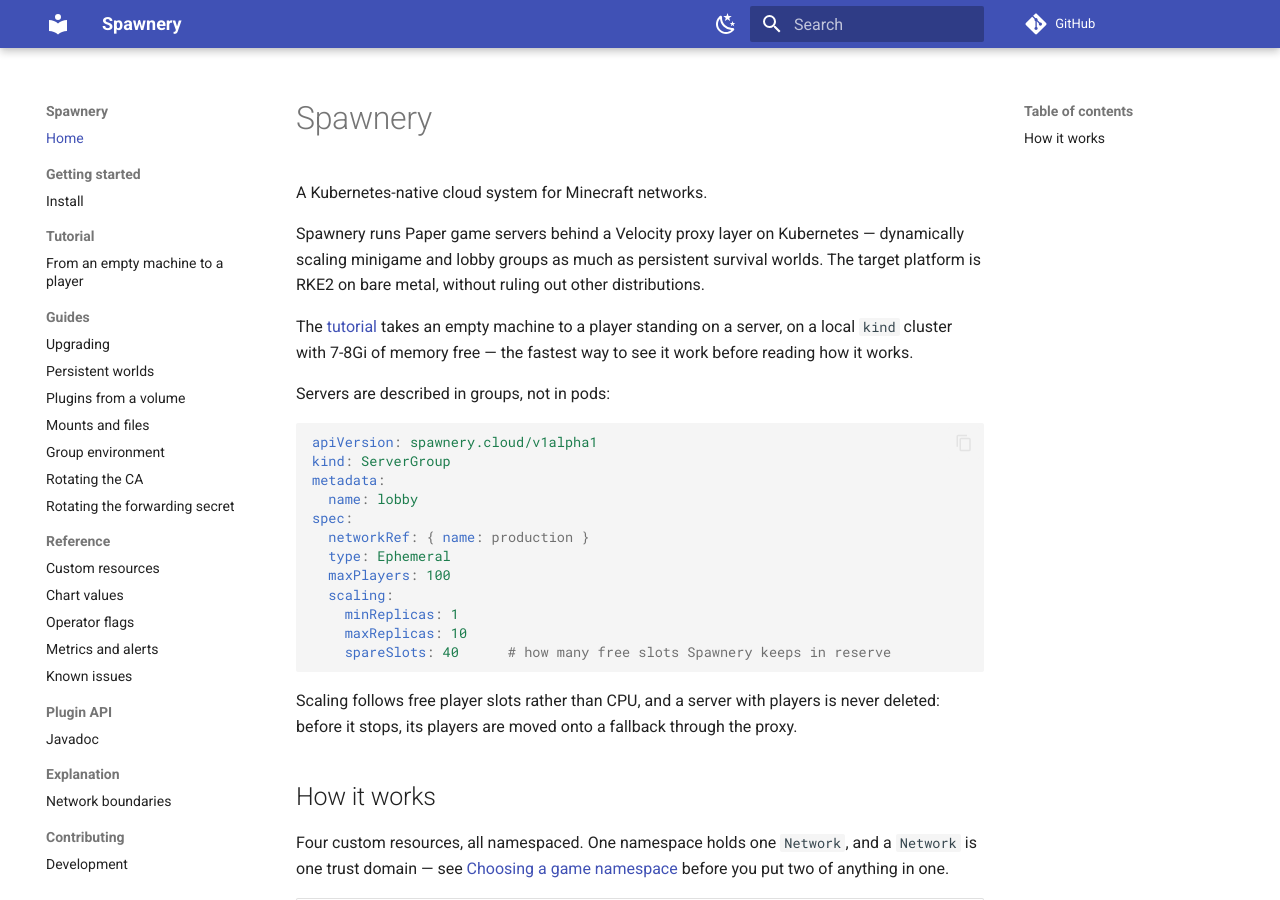
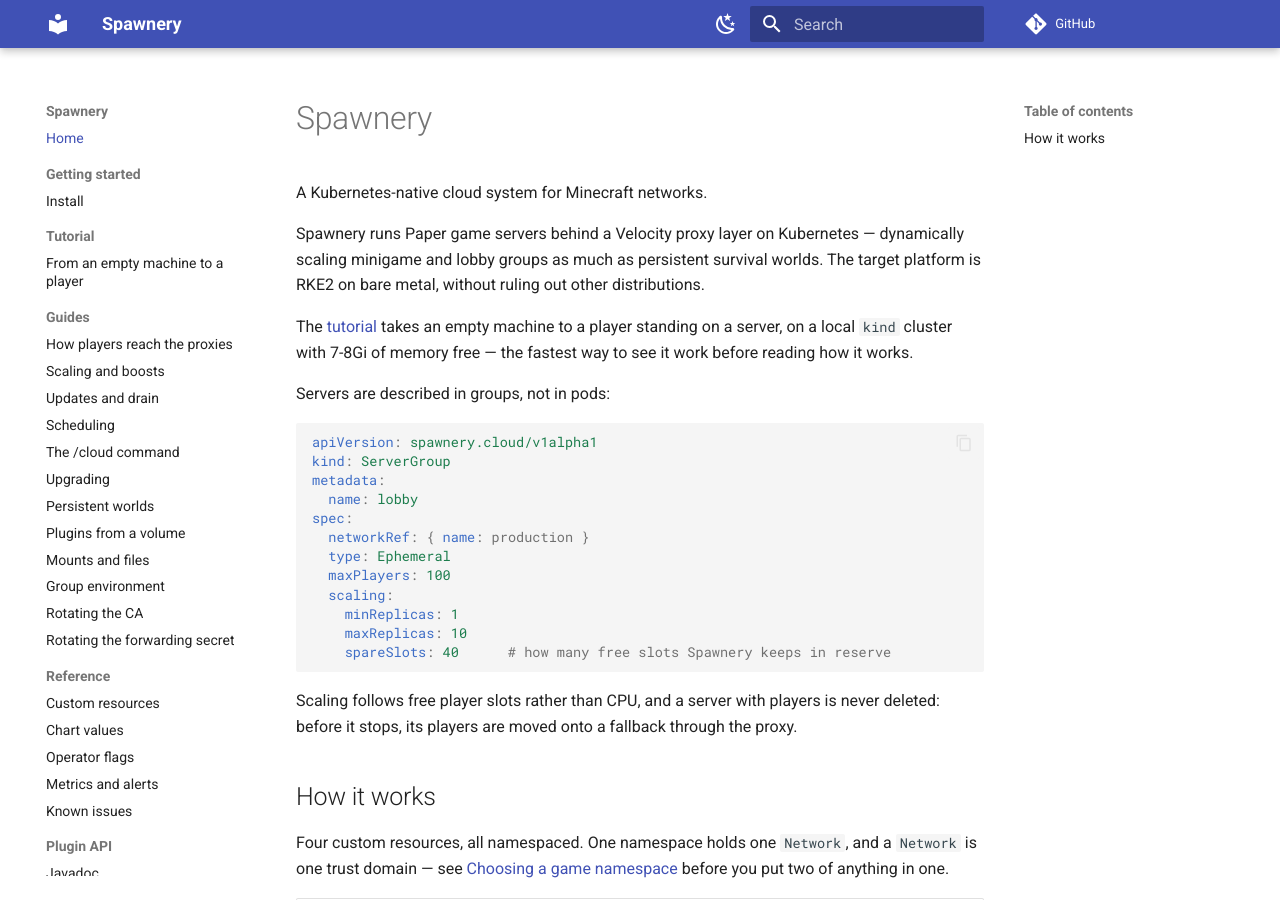
Before and after one commit to spawnery/spawnery, an MkDocs documentation site: the page built from docs/index.md, in a window 1280 px wide and 900 px high. Built offline with MkDocs 1.6.1 and Material for MkDocs 9.7.7, drawn with Linux system fonts in a browser that asks for light colours; comment, search, counter and statistics services are not loaded.

Commit message:
docs: the five new guides in the nav, and anchors get checked
mkdocs --strict was the project's only link checker and it verified
that a linked file exists, not that the heading a fragment jumps to
does. Three cross-page anchors written today would have shipped
unverified; a renamed heading anywhere would silently strip the jump
rather than fail the build.

validation.links.anchors closes that. Proved by pointing a throwaway
page at a heading that does not exist: "does not contain an anchor",
aborted in strict mode, exit 1.

Co-Authored-By: Claude Opus 5 (1M context) <noreply@anthropic.com>
Claude-Session: https://claude.ai/code/session_01RhLpABDQDo2jeWRbfNEdtT

```diff
--- a/mkdocs.yml
+++ b/mkdocs.yml
@@ -43,6 +43,13 @@ markdown_extensions:
   - toc:
       permalink: true
 
+# --strict turns these into errors. Without the anchor rule it checks that a
+# linked file exists and not that the heading it jumps to does, so a renamed
+# heading silently strips the fragment instead of failing the build.
+validation:
+  links:
+    anchors: warn
+
 nav:
   - Home: index.md
   - Getting started:
@@ -50,6 +57,11 @@ nav:
   - Tutorial:
       - From an empty machine to a player: tutorial/index.md
   - Guides:
+      - How players reach the proxies: guides/expose-strategies.md
+      - Scaling and boosts: guides/scaling-and-boosts.md
+      - Updates and drain: guides/updates-and-drain.md
+      - Scheduling: guides/scheduling.md
+      - The /cloud command: guides/cloud-command.md
       - Upgrading: guides/upgrading.md
       - Persistent worlds: guides/persistent-worlds.md
       - Plugins from a volume: guides/plugins-from-a-volume.md
```
